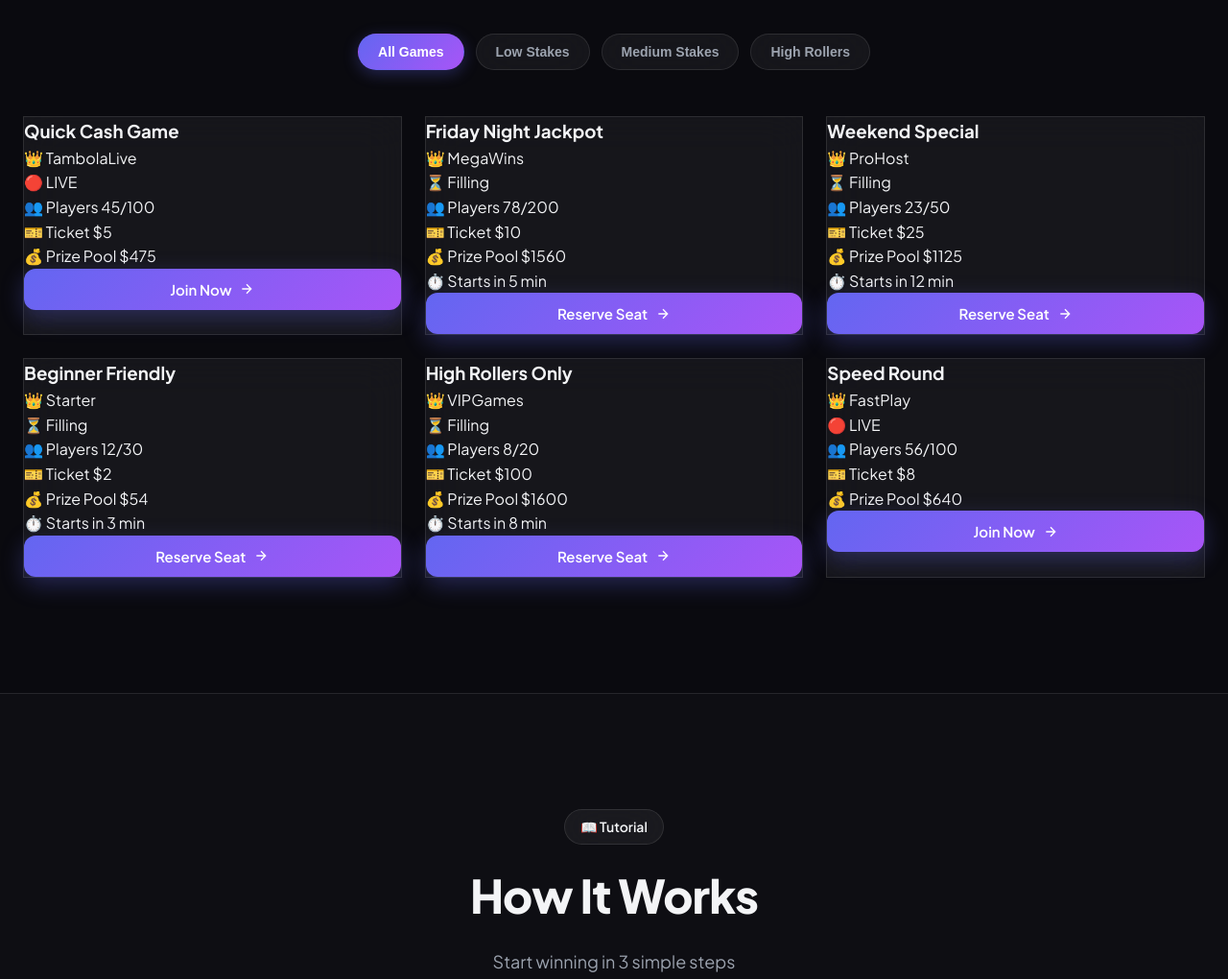
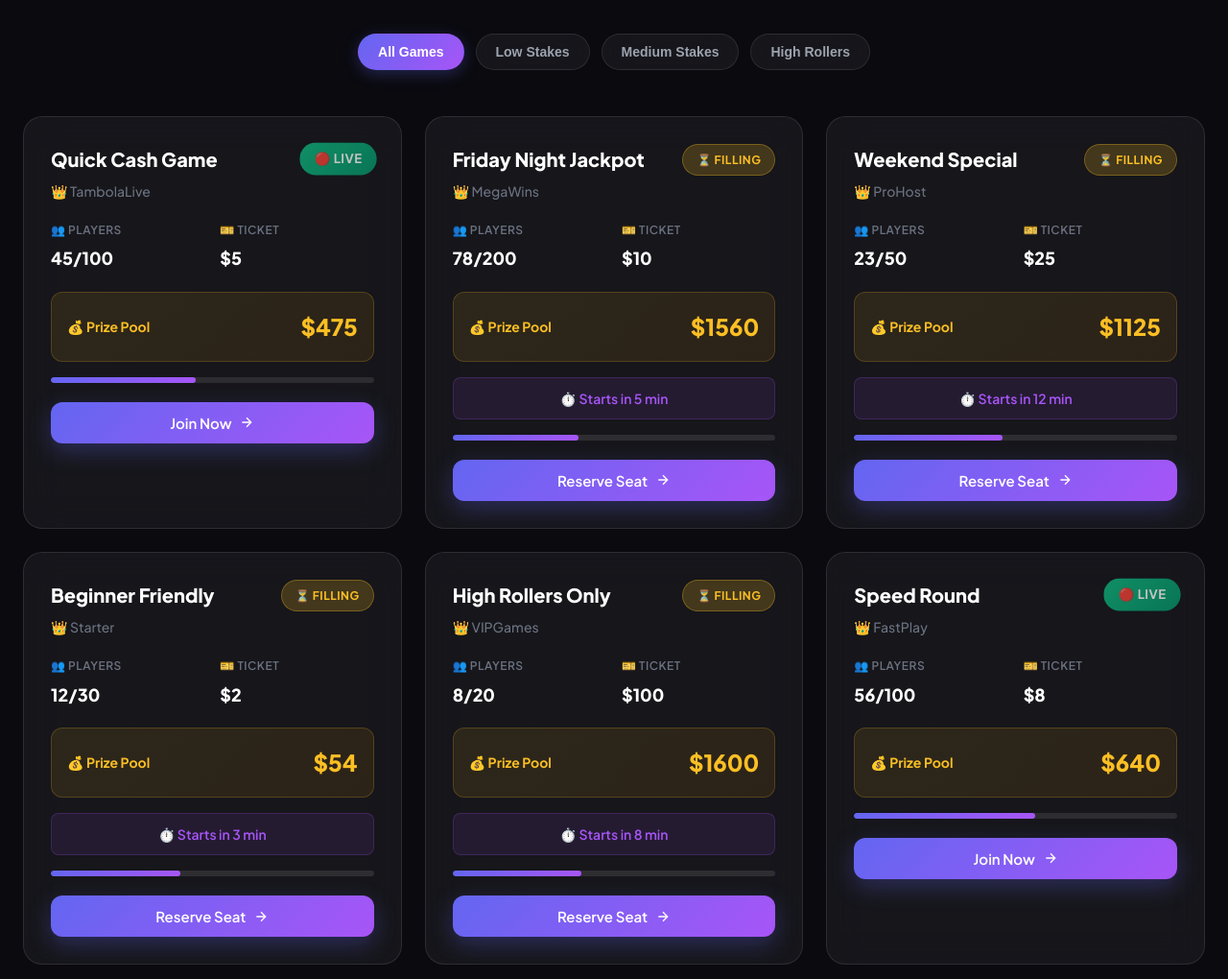
Before and after one commit to rakshit782/tambola-multiplayer, a website: page public/index.html in a window 1280 px wide. Shown: the part 1380-2400 px from the top of the page at 96% size. Drawn offline with nearby package versions, Linux system fonts and the light colour scheme.

Commit message:
Add game card styles and form input styles to redesign.css

```diff
--- a/public/css/redesign.css
+++ b/public/css/redesign.css
@@ -698,17 +698,185 @@ body {
   gap: 24px;
 }
 
+.game-card {
+  padding: 28px;
+  background: var(--glass-bg);
+  backdrop-filter: blur(20px);
+  border: 1px solid var(--glass-border);
+  border-radius: 20px;
+  transition: all 0.3s cubic-bezier(0.4, 0, 0.2, 1);
+  cursor: pointer;
+  position: relative;
+  overflow: hidden;
+}
+
+.game-card::before {
+  content: '';
+  position: absolute;
+  top: 0;
+  left: 0;
+  right: 0;
+  bottom: 0;
+  background: linear-gradient(135deg, rgba(99,102,241,0.1) 0%, rgba(168,85,247,0.1) 100%);
+  opacity: 0;
+  transition: opacity 0.3s;
+}
+
+.game-card:hover {
+  transform: translateY(-8px);
+  border-color: rgba(99,102,241,0.3);
+  box-shadow: 0 20px 60px rgba(99,102,241,0.2);
+}
+
+.game-card:hover::before {
+  opacity: 1;
+}
+
+.game-card-header {
+  display: flex;
+  justify-content: space-between;
+  align-items: flex-start;
+  margin-bottom: 20px;
+  position: relative;
+  z-index: 1;
+}
+
+.game-title {
+  font-size: 1.25rem;
+  font-weight: 800;
+  color: white;
+  margin-bottom: 6px;
+}
+
+.game-host {
+  font-size: 0.875rem;
+  color: var(--gray-500);
+  font-weight: 500;
+}
+
+.game-status {
+  padding: 6px 14px;
+  border-radius: 20px;
+  font-size: 0.75rem;
+  font-weight: 700;
+  text-transform: uppercase;
+  letter-spacing: 0.5px;
+  white-space: nowrap;
+}
+
+.game-status.live {
+  background: linear-gradient(135deg, #10b981 0%, #059669 100%);
+  color: white;
+  animation: pulse 2s ease-in-out infinite;
+}
+
+.game-status.filling {
+  background: rgba(251,191,36,0.2);
+  border: 1px solid rgba(251,191,36,0.3);
+  color: #fbbf24;
+}
+
+.game-info {
+  display: grid;
+  grid-template-columns: 1fr 1fr;
+  gap: 16px;
+  margin-bottom: 20px;
+  position: relative;
+  z-index: 1;
+}
+
+.info-item {
+  display: flex;
+  flex-direction: column;
+  gap: 6px;
+}
+
+.info-label {
+  font-size: 0.75rem;
+  color: var(--gray-500);
+  font-weight: 600;
+  text-transform: uppercase;
+  letter-spacing: 0.5px;
+}
+
+.info-value {
+  font-size: 1.125rem;
+  font-weight: 800;
+  color: white;
+}
+
+.game-prize {
+  display: flex;
+  justify-content: space-between;
+  align-items: center;
+  padding: 16px;
+  background: linear-gradient(135deg, rgba(251,191,36,0.1) 0%, rgba(245,158,11,0.1) 100%);
+  border: 1px solid rgba(251,191,36,0.2);
+  border-radius: 12px;
+  margin-bottom: 16px;
+  position: relative;
+  z-index: 1;
+}
+
+.prize-label {
+  font-size: 0.875rem;
+  color: #fbbf24;
+  font-weight: 700;
+}
+
+.prize-amount {
+  font-size: 1.5rem;
+  font-weight: 800;
+  color: #fbbf24;
+}
+
+.game-timer {
+  text-align: center;
+  padding: 10px;
+  background: rgba(168,85,247,0.1);
+  border: 1px solid rgba(168,85,247,0.2);
+  border-radius: 8px;
+  font-size: 0.875rem;
+  font-weight: 600;
+  color: #a855f7;
+  margin-bottom: 16px;
+  position: relative;
+  z-index: 1;
+}
+
+.game-progress {
+  margin-bottom: 20px;
+  position: relative;
+  z-index: 1;
+}
+
+.progress-bar {
+  width: 100%;
+  height: 6px;
+  background: rgba(255,255,255,0.1);
+  border-radius: 3px;
+  overflow: hidden;
+}
+
+.progress-fill {
+  height: 100%;
+  background: var(--gradient-primary);
+  border-radius: 3px;
+  transition: width 0.5s ease;
+}
+
 .games-loading {
   grid-column: 1 / -1;
   text-align: center;
   padding: 80px 20px;
+  color: var(--gray-500);
 }
 
 .loading-spinner {
   width: 48px;
   height: 48px;
   margin: 0 auto 16px;
-  border: 4px solid var(--glass-border);
+  border: 4px solid rgba(255,255,255,0.1);
   border-top-color: var(--primary-500);
   border-radius: 50%;
   animation: spin 1s linear infinite;
@@ -939,6 +1107,49 @@ body {
   color: var(--gray-500);
 }
 
+/* Form Inputs */
+.form-group {
+  margin-bottom: 20px;
+}
+
+.form-label {
+  display: block;
+  font-weight: 600;
+  margin-bottom: 8px;
+  color: var(--gray-300);
+  font-size: 0.875rem;
+}
+
+.form-input,
+.form-select,
+select.form-input {
+  width: 100%;
+  padding: 14px 16px;
+  background: rgba(255, 255, 255, 0.05);
+  border: 1px solid var(--glass-border);
+  border-radius: 12px;
+  color: white;
+  font-size: 1rem;
+  font-family: inherit;
+  transition: all 0.2s;
+}
+
+.form-input:focus,
+select.form-input:focus {
+  outline: none;
+  border-color: var(--primary-500);
+  background: rgba(255, 255, 255, 0.08);
+}
+
+.form-input::placeholder {
+  color: var(--gray-500);
+}
+
+select.form-input option {
+  background: var(--gray-900);
+  color: white;
+}
+
 /* Footer */
 .footer {
   padding: 80px 0 32px;
@@ -1088,6 +1299,14 @@ body {
     grid-template-columns: repeat(2, 1fr);
   }
 
+  .games-grid {
+    grid-template-columns: 1fr;
+  }
+
+  .game-card {
+    padding: 24px;
+  }
+
   .step-card {
     grid-template-columns: 1fr;
     text-align: center;
```
